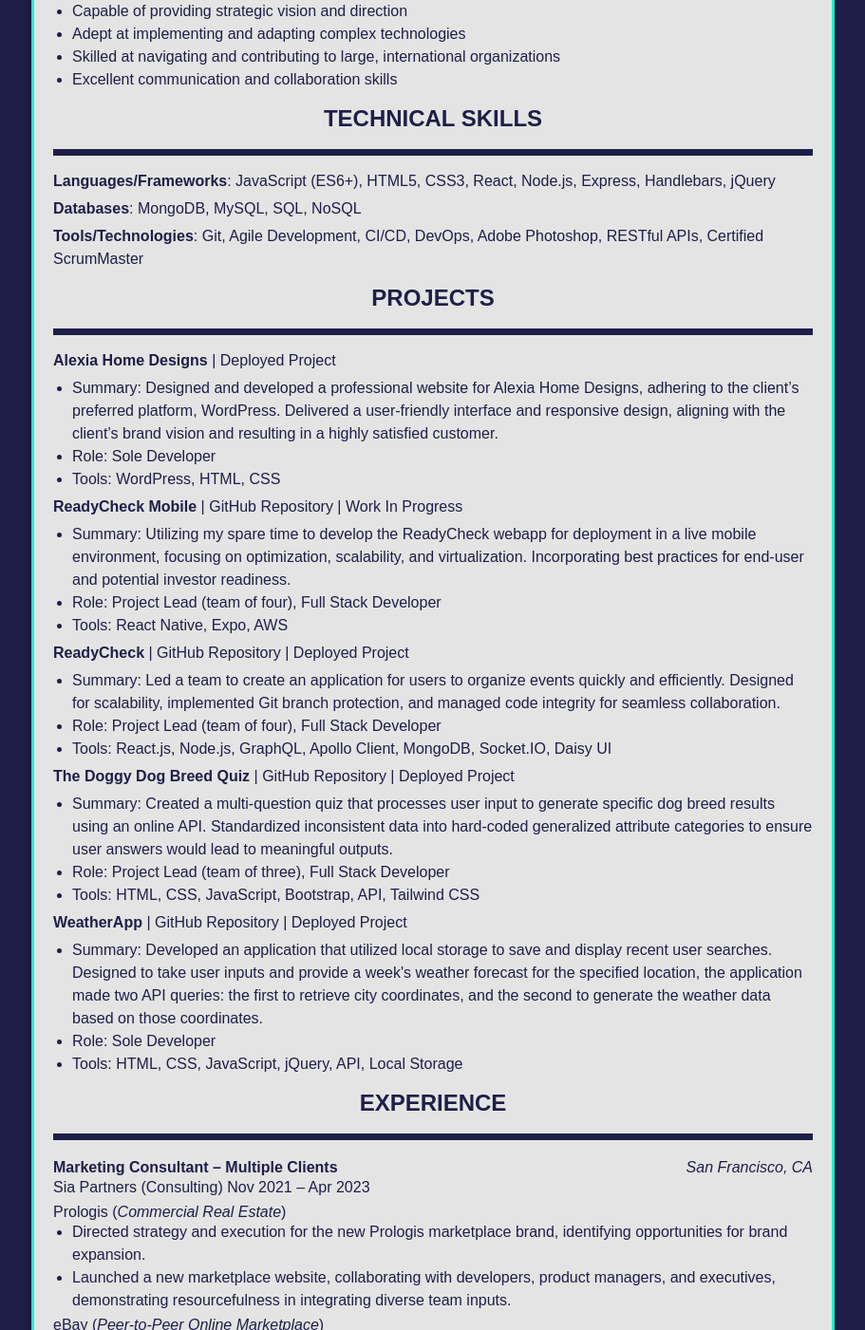
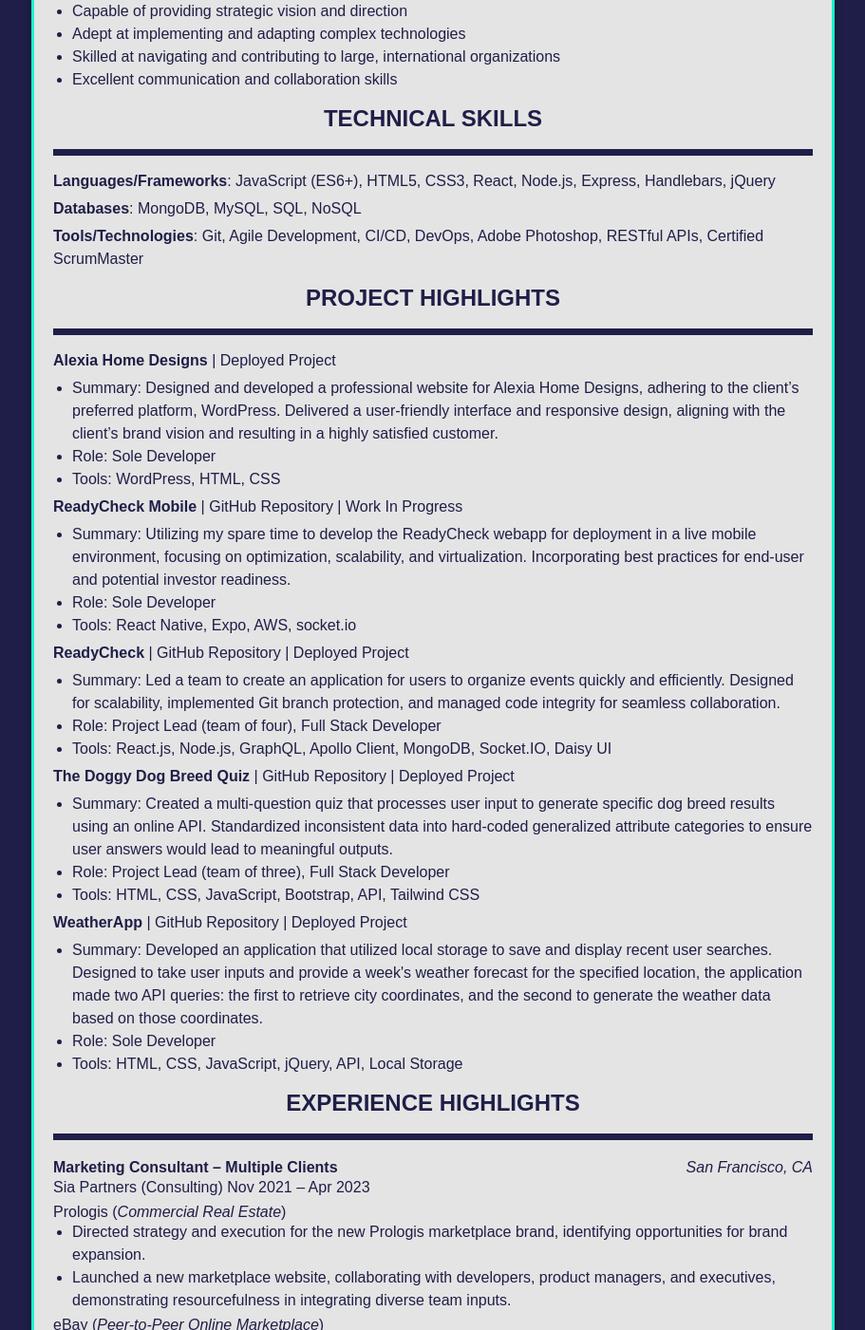
Before and after one commit to winpom/react-portfolio, a React (Create React App) app: page / in a window 1280 px wide. Shown: the part 2244-3645 px from the top of the page at 95% size, without its empty margins (184-1095 px from the left). Built offline with nearby package versions, Linux system fonts and the light colour scheme.

Commit message:
new cv, minor language updates

```diff
--- a/src/Pages/CV/cv.js
+++ b/src/Pages/CV/cv.js
@@ -70,7 +70,7 @@ function CVPage() {
                     <p><strong>Languages/Frameworks</strong>: JavaScript (ES6+), HTML5, CSS3, React, Node.js, Express, Handlebars, jQuery</p>
                     <p><strong>Databases</strong>: MongoDB, MySQL, SQL, NoSQL</p>
                     <p><strong>Tools/Technologies</strong>: Git, Agile Development, CI/CD, DevOps, Adobe Photoshop, RESTful APIs, Certified ScrumMaster</p>
-                    <h2>PROJECTS</h2>
+                    <h2>PROJECT HIGHLIGHTS</h2>
                     <p><strong>Alexia Home Designs</strong> | <a href="https://www.alexiahomedesigns.com/">Deployed Project</a></p>
                     <ul>
                         <li>Summary: Designed and developed a professional website for Alexia Home Designs, adhering to the client’s preferred platform, WordPress. Delivered a user-friendly interface and responsive design, aligning with the client’s brand vision and resulting in a highly satisfied customer.</li>
@@ -80,8 +80,8 @@ function CVPage() {
                     <p><strong>ReadyCheck Mobile</strong> | <a href="https://github.com/winpom/readycheck-mobile">GitHub Repository</a> | Work In Progress</p>
                     <ul>
                         <li>Summary: Utilizing my spare time to develop the ReadyCheck webapp for deployment in a live mobile environment, focusing on optimization, scalability, and virtualization. Incorporating best practices for end-user and potential investor readiness.</li>
-                        <li>Role: Project Lead (team of four), Full Stack Developer </li>
-                        <li>Tools: React Native, Expo, AWS</li>
+                        <li>Role: Sole Developer </li>
+                        <li>Tools: React Native, Expo, AWS, socket.io</li>
                     </ul>
                     <p><strong>ReadyCheck</strong> | <a href="https://github.com/jasongalas/ready-check">GitHub Repository</a> | <a href="https://ready-check.onrender.com/">Deployed Project</a></p>
                     <ul>
@@ -101,7 +101,7 @@ function CVPage() {
                         <li>Role: Sole Developer</li>
                         <li>Tools: HTML, CSS, JavaScript, jQuery, API, Local Storage</li>
                     </ul>
-                    <h2>EXPERIENCE</h2>
+                    <h2>EXPERIENCE HIGHLIGHTS</h2>
                     <div className="job-title">
                         <span><strong>Marketing Consultant – Multiple Clients</strong></span>
                         <span className="location"><i>San Francisco, CA</i></span>
--- a/src/Pages/Portfolio/portfolio.js
+++ b/src/Pages/Portfolio/portfolio.js
@@ -18,31 +18,31 @@ function PortfolioPage() {
             title: "Dog Breed Quiz",
             image: "/assets/images/portfolio-icons/dog-breed-quiz.png",
             deployedLink: "https://zachariahkb.github.io/dog-breed-quiz/",
-            githubLink: "https://github.com/ZachariahKB/dog-breed-quiz"
+            gitHubLink: "https://github.com/ZachariahKB/dog-breed-quiz"
         },
         {
             title: "Text Editor",
             image: "/assets/images/portfolio-icons/text-editor.png",
             deployedLink: "https://text-editor-4fwj.onrender.com/",
-            githubLink: "https://github.com/winpom/text-editor"
+            gitHubLink: "https://github.com/winpom/text-editor"
         },
         {
             title: "Weather Dashboard",
             image: "/assets/images/portfolio-icons/weather-dash.png",
             deployedLink: "https://winpom.github.io/weather-dashboard/",
-            githubLink: "https://github.com/winpom/weather-dashboard"
+            gitHubLink: "https://github.com/winpom/weather-dashboard"
         },
         {
             title: "The Regal Dog Blog",
             image: "/assets/images/portfolio-icons/regal-dog.png",
             deployedLink: "https://winpom.github.io/personal-blog-challenge/",
-            githubLink: "https://github.com/winpom/personal-blog-challenge"
+            gitHubLink: "https://github.com/winpom/personal-blog-challenge"
         },
         {
             title: "Payroll Tracker",
             image: "/assets/images/portfolio-icons/payroll-tracker.png",
             deployedLink: "https://winpom.github.io/payroll-tracker/",
-            githubLink: "https://github.com/winpom/payroll-tracker"
+            gitHubLink: "https://github.com/winpom/payroll-tracker"
         },
     ];
 
@@ -59,9 +59,11 @@ function PortfolioPage() {
                                 <div className="project-links">
                                     <a href={project.deployedLink} target="_blank" rel="noopener noreferrer">Deployed App</a>
                                 </div>
-                                <div className="project-links">
-                                    <a href={project.githubLink} target="_blank" rel="noopener noreferrer">GitHub Repository</a>
-                                </div>
+                                {project.gitHubLink && (
+                                    <div className="project-links">
+                                        <a href={project.githubLink} target="_blank" rel="noopener noreferrer">GitHub Repository</a>
+                                    </div>
+                                )}
                             </div>
                         </div>
                     </div>
```
Also changed, not shown: public/assets/images/portfolio-icons/text-editor.png.
